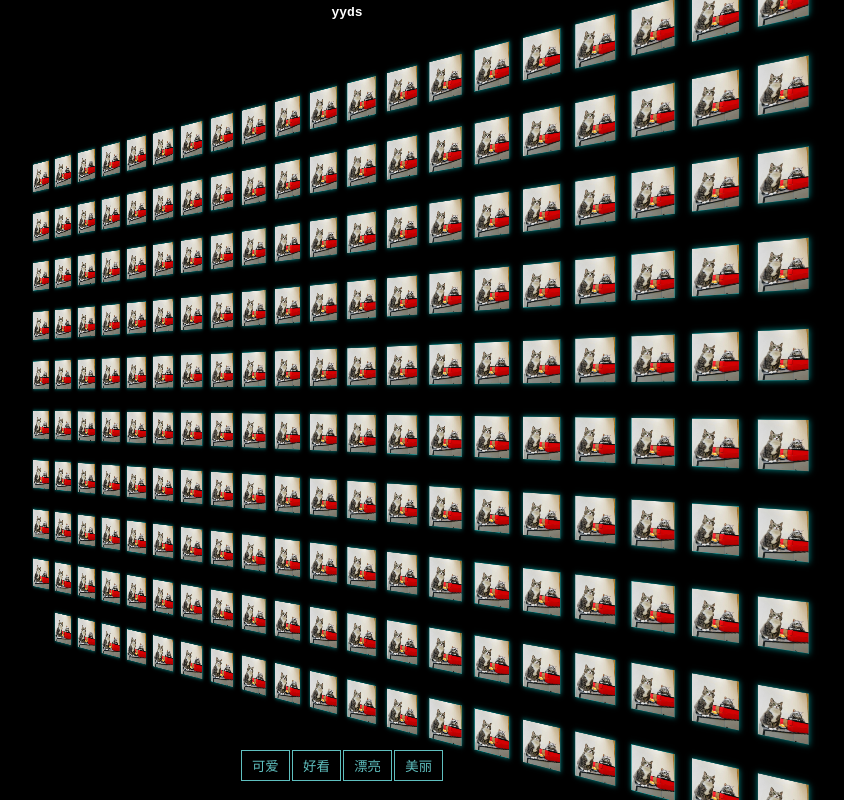
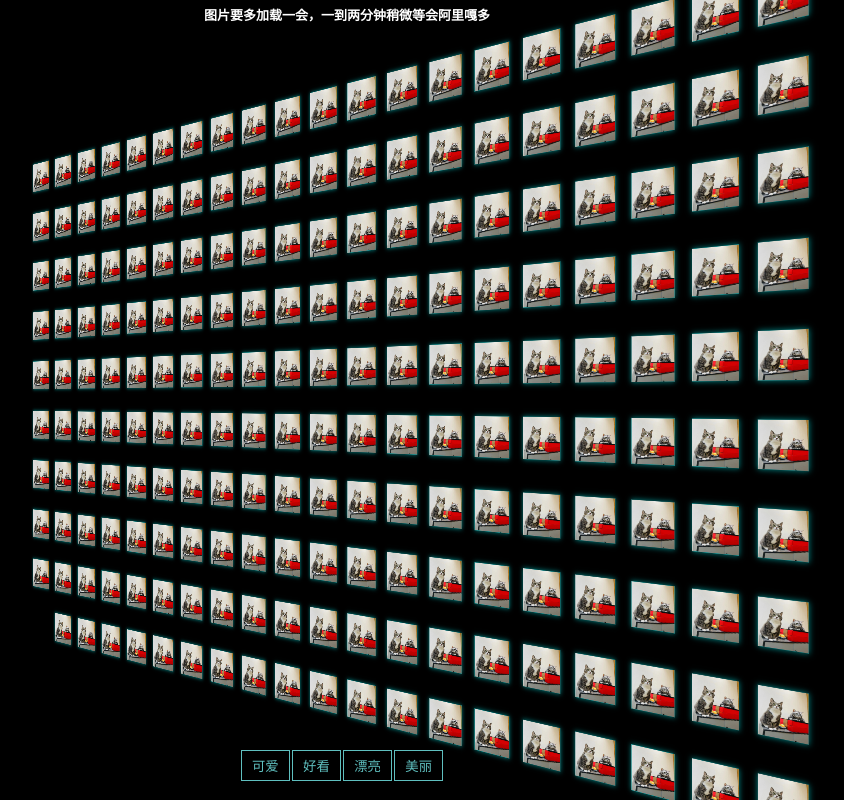
Before and after one commit to studyingya/four, a plain HTML site: page index.html in a window 1280 px wide. Shown: the whole page, without its empty margins (298-1142 px from the left). Drawn offline with Linux system fonts and the light colour scheme.

Commit message:
Update index.html

```diff
--- a/index.html
+++ b/index.html
@@ -119,7 +119,7 @@
 		<script src="js/CSS3DRenderer.js"></script>
 
 		<div id="container"></div>
-		<div id="info">yyds</div>
+		<div id="info">图片要多加载一会，一到两分钟稍微等会阿里嘎多</div>
 		<div id="menu">
 			<button id="table">可爱</button>
 			<button id="sphere">好看</button>
```
